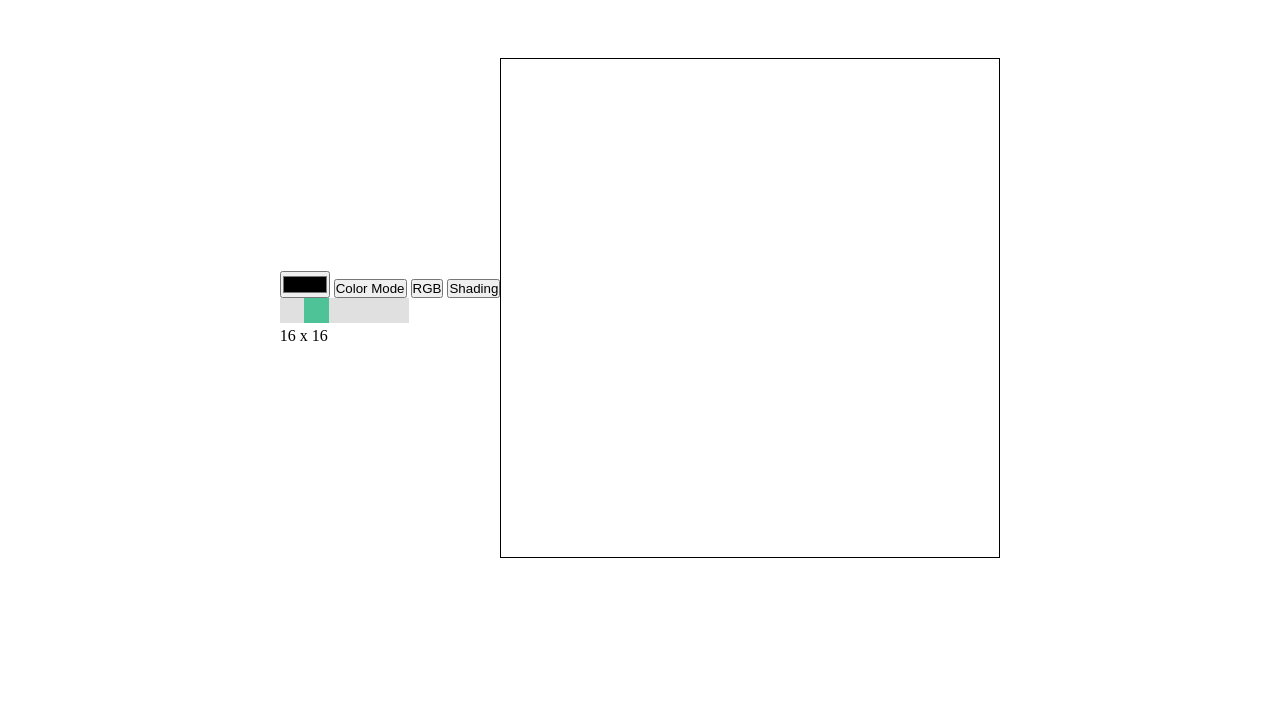
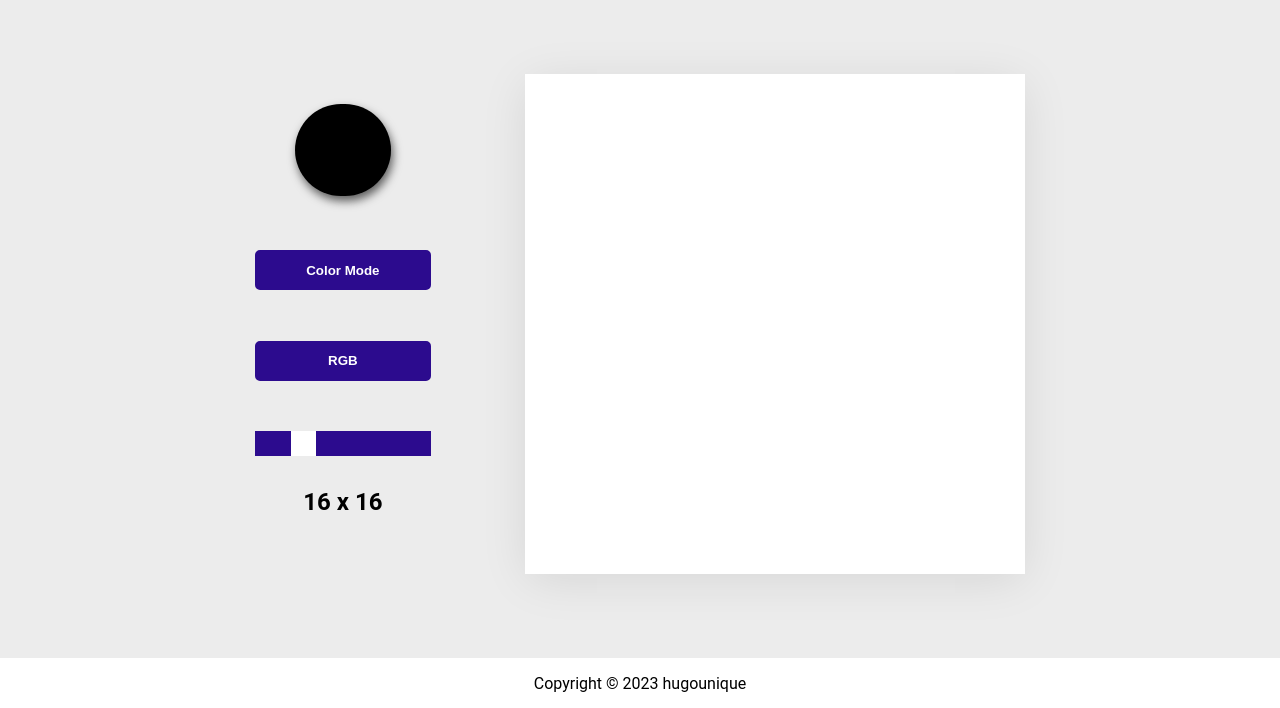
Before and after one commit to hugolyy420/etch-a-sketch, a plain HTML site: page index.html in a window 1280 px wide. Shown: the part 92-800 px from the top of the page. Drawn offline with Linux system fonts and the light colour scheme.

Commit message:
Finish UI setting

```diff
--- a/index.html
+++ b/index.html
@@ -8,11 +8,12 @@
     <script  defer src="javascript.js"></script>
 </head>
 <body>
-    <div>
+    <header class="header"><h1>Etch-a-Sketch</h1></header>
+    <div class="big-container">
+        <div class="side-container">
             <input type="color" id="colorpicker" value="#000000">
             <button id="color" class="button">Color Mode</button>
             <button id="rainbow" class= "button">RGB</button>
-        <button id="shading" class= "button">Shading</button>
             <div class="slidecontainer">
                 <input type="range" min="1" max="64" value="16" class="slider" id="myRange">
                 <div id="demo"></div>
@@ -20,5 +21,7 @@
         </div>
         <div class="container">
         </div>
+    </div>
+    <footer class="footer">Copyright © 2023 hugounique</footer>
 </body>
 </html>
--- a/javascript.js
+++ b/javascript.js
@@ -65,7 +65,6 @@ slider.addEventListener('mouseup', function () {
 
 colorBtn.addEventListener("click", function(e) {
     colorBtn.classList.add("clicked-button");
-    shadingBtn.classList.remove("clicked-button");
     rainbowBtn.classList.remove("clicked-button");
     let grids = document.querySelectorAll(".small-grid");
     grids.forEach((grid) => {
@@ -88,7 +87,6 @@ colorPicker.addEventListener('input', function (e){
 
 rainbowBtn.addEventListener("click", function () {
     rainbowBtn.classList.add("clicked-button");
-    shadingBtn.classList.remove("clicked-button");
     colorBtn.classList.remove("clicked-button");
     let grids = document.querySelectorAll(".small-grid");
     grids.forEach((grid) => {
@@ -98,14 +96,15 @@ rainbowBtn.addEventListener("click", function () {
     );
 })
 
-shadingBtn.addEventListener('click', function (e){
-    shadingBtn.classList.add("clicked-button");
-    rainbowBtn.classList.remove("clicked-button");
-    colorBtn.classList.remove("clicked-button");
-    let grids = document.querySelectorAll(".small-grid");
-    grids.forEach((grid) => {
-        grid.addEventListener("mouseover", function (e) {
-            e.target.style.opacity = parseFloat(e.target.style.opacity || 0) + 0.1;
-        })}
-    );
-})
+// shadingBtn.addEventListener('click', function (e){
+//     shadingBtn.classList.add("clicked-button");
+//     rainbowBtn.classList.remove("clicked-button");
+//     colorBtn.classList.remove("clicked-button");
+//     let grids = document.querySelectorAll(".small-grid");
+//     grids.forEach((grid) => {
+//         grid.addEventListener("mouseover", function (e) {
+//             console.log(e.target.style.backgroundColor);
+//             pSBC(e.target.style.backgroundColor, 0.1)
+//         })}
+//     );
+// })
--- a/styles.css
+++ b/styles.css
@@ -6,9 +6,37 @@
 
 body {
     display: flex;
+    flex-direction: column;
     align-items: center;
+    height: 100vh;
+    font-family: "roboto", "Arial", sans-serif;
+    background-color: #ececec;
+}
+
+header {
+    padding: 2%;
+    width: 100%;
+    text-align: center;
+    color: black;
+    background-color: #fff;
+}
+
+.big-container{
+    display: flex;
+    margin: 2%;
+    padding: 4%;
     justify-content: center;
-    height: 100vh;
+    gap: 8%;
+    width: 100%;
+    flex-wrap: wrap;
+}
+
+.side-container {
+    display: flex;
+    flex-direction: column;
+    justify-content: space-evenly;
+    gap: 5%;
+    width: 15%;
 }
 
 .container {
@@ -16,13 +44,26 @@ body {
     flex-wrap: wrap;
     height: 500px;
     width: 500px;
-    border: 0.5px solid black;
+    box-shadow: 0px 7px 45px -3px rgba(0,0,0,0.1);
+    background-color: #fff;
 }
 
 .container>div {
     /* border: 0.5px solid black; */
     /* height: 25px;
     width: 25px; */
+}
+
+.slidecontainer {
+    display: flex;
+    flex-direction: column;
+    text-align: center;
+}
+
+#demo {
+    margin: 2rem;
+    font-size: 24px;
+    font-weight: 700;
 }
 
 .change-color {
@@ -33,15 +74,15 @@ body {
     -webkit-appearance: none;
     appearance: none;
     height: 25px;
-    background: #d3d3d3;
+    background: #2c0b8e;
     outline: none;
-    opacity: 0.7;
+    opacity: 1;
     -webkit-transition: .2s;
     transition: opacity .2s;
 }
 
 .slider:hover {
-    opacity: 1;
+    opacity: 0.7;
 }
 
 .slider::-webkit-slider-thumb {
@@ -49,13 +90,82 @@ body {
     appearance: none;
     width: 25px;
     height: 25px;
-    background: #04AA6d;
+    background: #ffffff;
     cursor: pointer;
 }
 
 .slider::-moz-range-thumb {
     width: 25px;
     height: 25px;
-    background: #04AA6D;
+    background: #ffffff;
     cursor: pointer;
 }
+
+footer {
+    width: 100%;
+    text-align: center;
+    position: fixed;
+    bottom: 0;
+    height: 50px;
+    background-color: #ffffff;
+    padding: 1%;
+    display: flex;
+    justify-content: center;
+    align-items: center;
+}
+
+.button {
+    min-width: 130px;
+    height: 40px;
+    color: #fff;
+    padding: 5px 10px;
+    font-weight: bold;
+    cursor: pointer;
+    transition: all 0.3s ease;
+    position: relative;
+    display: inline-block;
+    outline: none;
+    border-radius: 5px;
+    border: 2px solid #2c0b8e;
+    background: #2c0b8e;
+  }
+
+.button:hover {
+    transform: scale(1.1);
+}
+
+.button:focus,
+.clicked-button {
+background: #fff;
+color: #2c0b8e;
+transform: scale(1.1);
+}
+
+#colorpicker {
+-webkit-appearance: none;
+-moz-appearance: none;
+appearance: none;
+width: 100px;
+height: 100px;
+background-color: transparent;
+border: none;
+cursor: pointer;
+border-radius: 50px;
+filter: drop-shadow(2px 5px 5px #5c5c5c);
+transition: transform .5s ease;
+align-self: center;
+}
+
+#colorpicker::-webkit-color-swatch {
+border-radius: 50px;
+border: none;
+}
+
+#colorpicker::-moz-color-swatch {
+border-radius: 50px;
+border: none;
+}
+
+#colorpicker:hover {
+transform: scale(1.1);
+}
```
Lines whose indentation alone changed are shown as unchanged.
